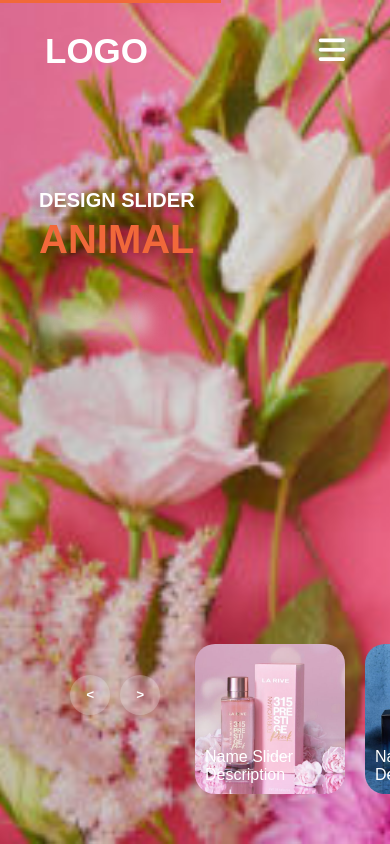
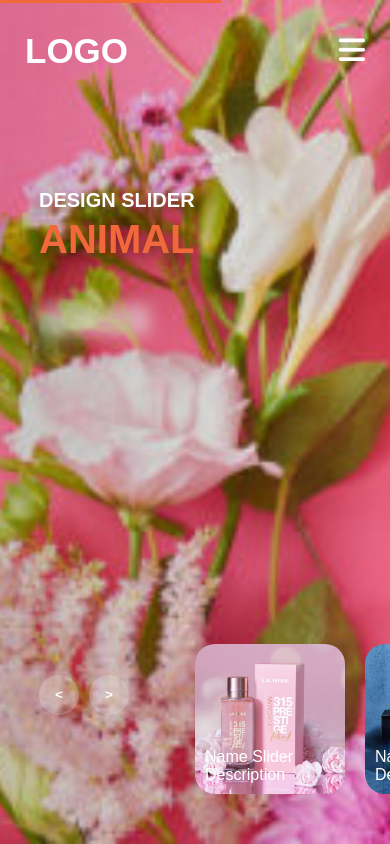
Before and after one commit to AbdulAziz2397/islamic-store, a plain HTML site: page index.html in a window 390 px wide. Drawn offline with Linux system fonts and the light colour scheme.

Commit message:
islamic store

```diff
--- a/style.css
+++ b/style.css
@@ -205,6 +205,17 @@ a.unactive:hover {
     }
 }
 
+@media (max-width: 786px) {
+    nav {
+        padding: 0px 30px;
+    }
+}
+@media (max-width: 426px) {
+    nav {
+        padding: 0px 20px;
+    }
+}
+
 /* ................ navigation bar ............ */
 
 
@@ -335,6 +346,13 @@ a.unactive:hover {
     display: flex;
     gap: 10px;
     align-items: center;
+}
+
+@media (max-width: 768px) {
+    .arrows {
+        right: 60%;
+    }
+
 }
 
 .arrows button {
```
